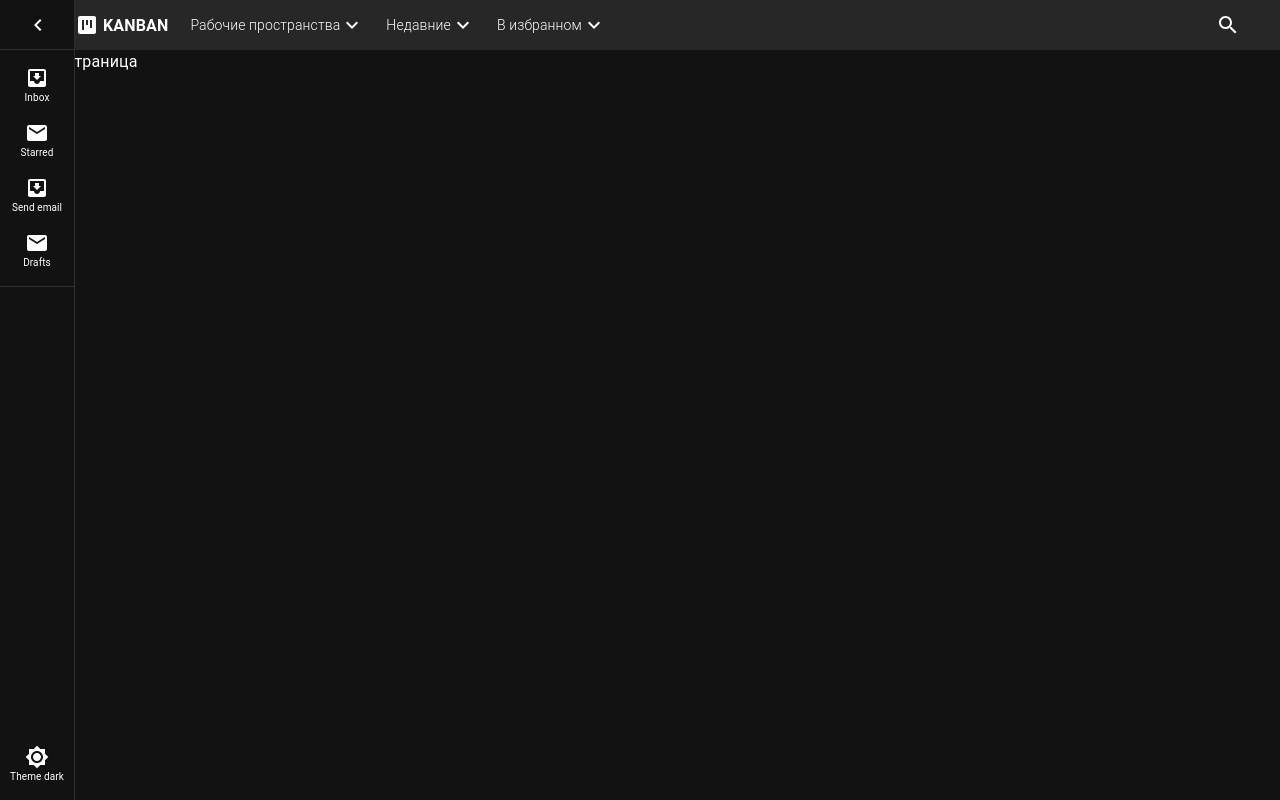
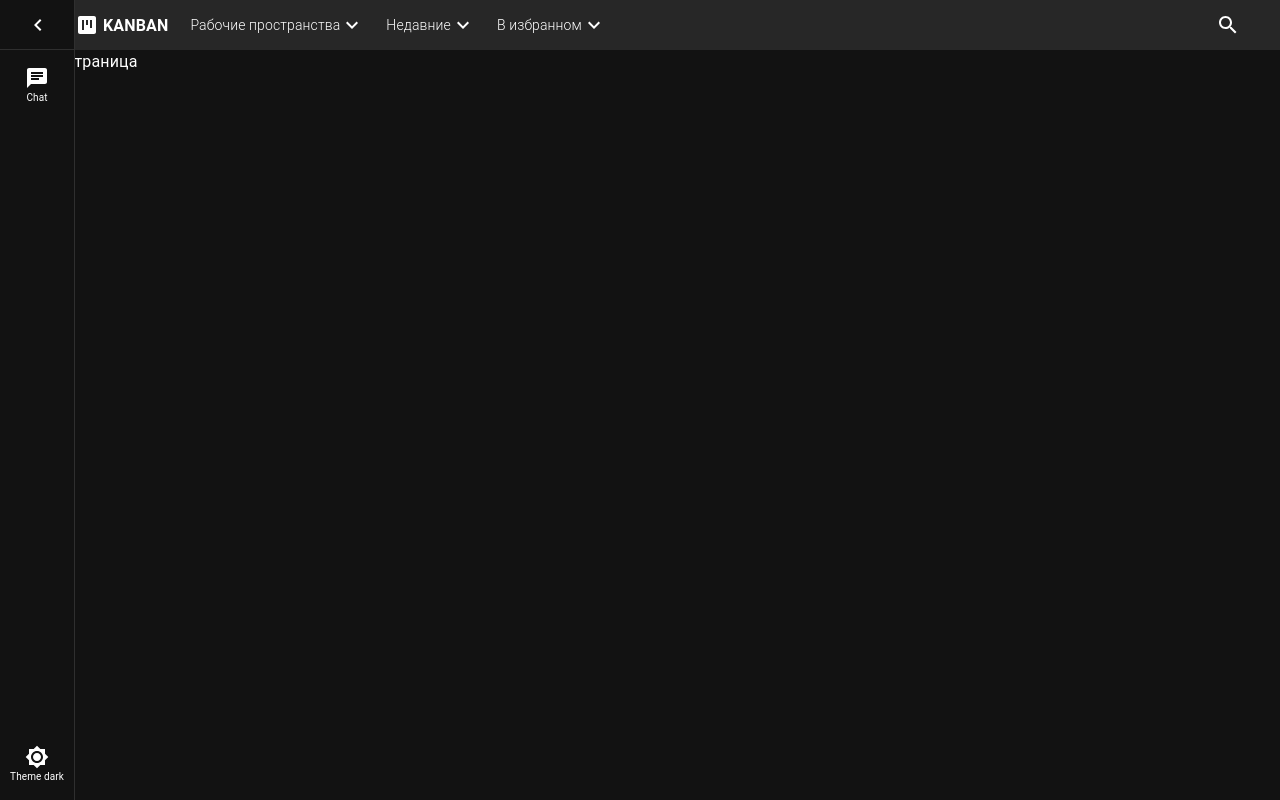
Before and after one commit to Innovavtion/kanban-board, a Next.js app: page / in a window 1280 px wide. Both pictures are taken after a click on the button "open drawer". Built offline with nearby package versions, Linux system fonts and the light colour scheme.

Commit message:
update: navbar drawer

```diff
--- a/components/Navbar/NavbarDrawer.tsx
+++ b/components/Navbar/NavbarDrawer.tsx
@@ -18,7 +18,7 @@ import ChevronLeftIcon from "@mui/icons-material/ChevronLeft";
 import ChevronRightIcon from "@mui/icons-material/ChevronRight";
 import Brightness4Icon from "@mui/icons-material/Brightness4";
 import Brightness7Icon from "@mui/icons-material/Brightness7";
-import InboxIcon from "@mui/icons-material/MoveToInbox";
+import ChatIcon from "@mui/icons-material/Chat";
 import MailIcon from "@mui/icons-material/Mail";
 
 // Styles Mui
@@ -83,7 +83,7 @@ export default function NavbarDrawer({
       </DrawerHeader>
       <Divider />
       <List>
-        {["Inbox", "Starred", "Send email", "Drafts"].map((text, index) => (
+        {["Chat"].map((text, index) => (
           <ListItem key={text} disablePadding>
             <ListItemButton sx={{ justifyContent: "center" }}>
               <ListItemIcon
@@ -95,7 +95,7 @@ export default function NavbarDrawer({
                   color: "inherit",
                 }}
               >
-                {index % 2 === 0 ? <InboxIcon /> : <MailIcon />}
+                {index % 2 === 0 ? <ChatIcon /> : <MailIcon />}
                 <Typography
                   sx={{
                     textAlign: "center",
@@ -111,7 +111,6 @@ export default function NavbarDrawer({
           </ListItem>
         ))}
       </List>
-      <Divider />
       <List
         sx={{
           display: "flex",
```
